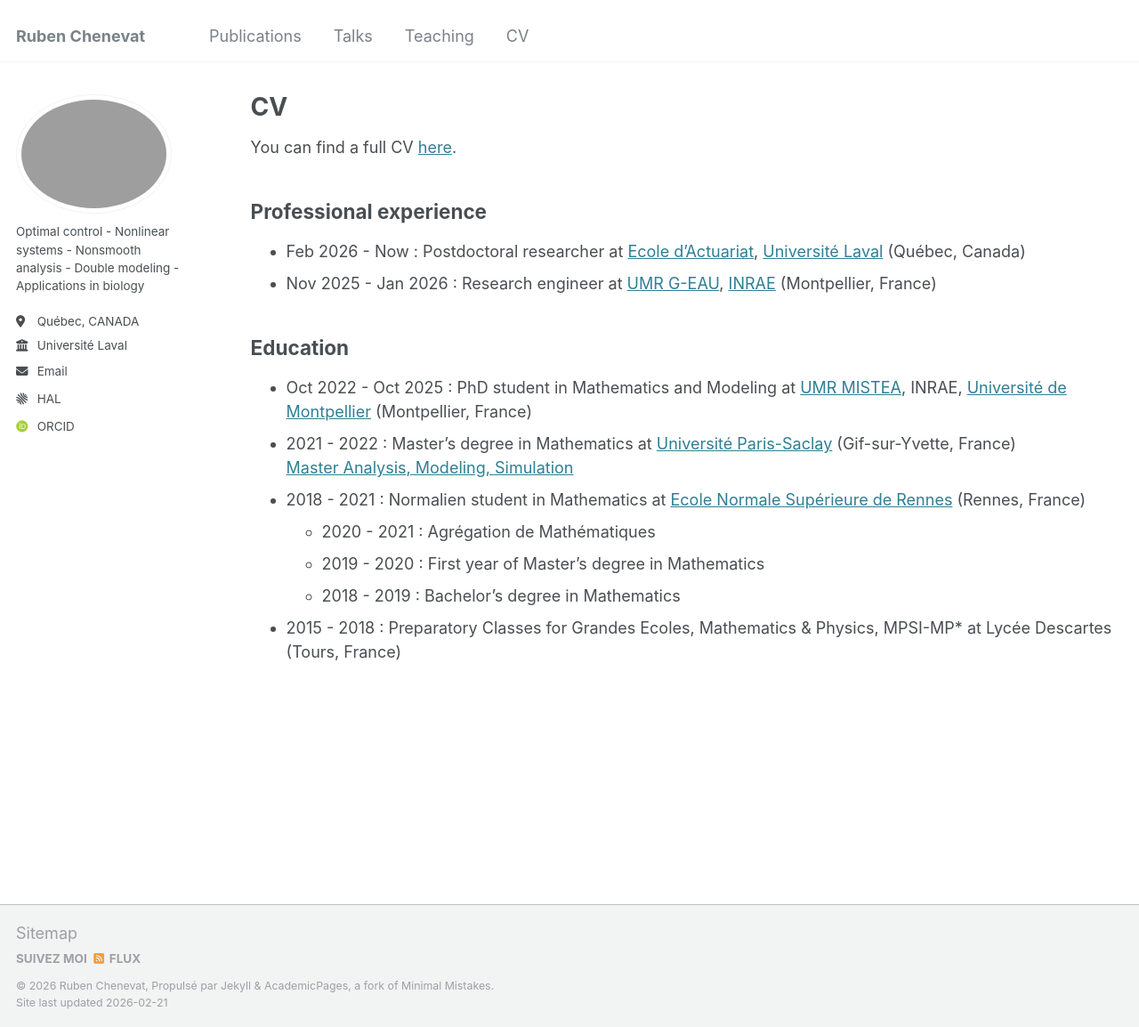
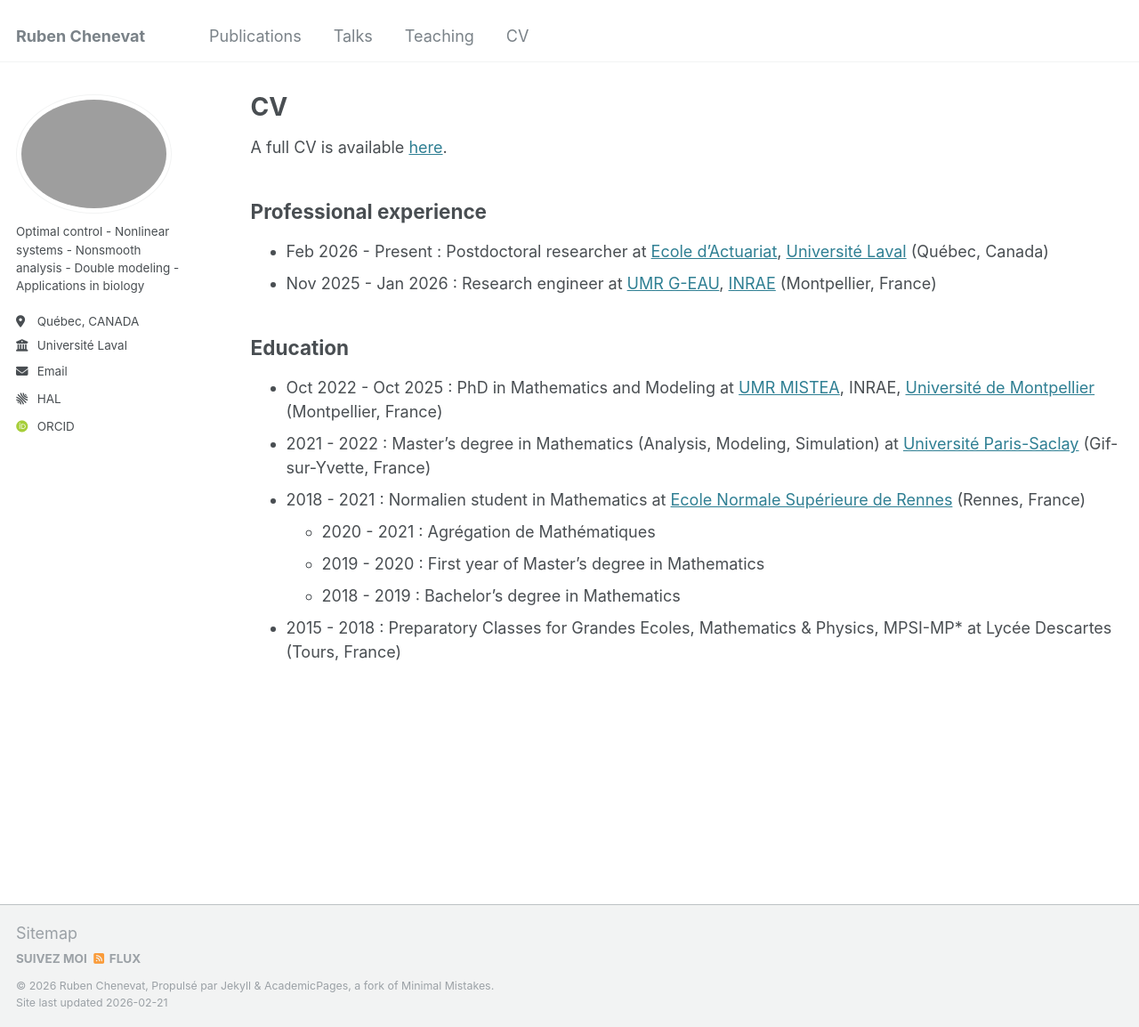
Before and after one commit to rubenchenevat/rubenchenevat.github.io, a Jekyll site: the page built from _pages/cv.md, in a window 1280 px wide and 1154 px high. Shown: the whole window at 89% size. Built offline with Jekyll 4.4.1, drawn with Linux system fonts in a browser that asks for light colours; some web fonts are replaced.

Commit message:
Update cv.md

```diff
--- a/_pages/cv.md
+++ b/_pages/cv.md
@@ -9,18 +9,17 @@ redirect_from:
 
 {% include base_path %}
 
-You can find a full CV [here](/files/CV_english.pdf){:target="_blank"}.
+A full CV is available [here](/files/CV_english.pdf){:target="_blank"}.
 
 ## Professional experience
 
-* Feb 2026 - Now : Postdoctoral researcher at [Ecole d'Actuariat](https://www.fsg.ulaval.ca/departements/ecole-dactuariat){:target="_blank"}, [Université Laval](https://www.ulaval.ca/){:target="_blank"} (Québec, Canada)
+* Feb 2026 - Present : Postdoctoral researcher at [Ecole d'Actuariat](https://www.fsg.ulaval.ca/departements/ecole-dactuariat){:target="_blank"}, [Université Laval](https://www.ulaval.ca/){:target="_blank"} (Québec, Canada)
 * Nov 2025 - Jan 2026 : Research engineer at [UMR G-EAU](https://g-eau.fr/index.php/en/umr-g-eau){:target="_blank"}, [INRAE](https://www.inrae.fr/en){:target="_blank"} (Montpellier, France)
 
 ## Education
 
-* Oct 2022 - Oct 2025 : PhD student in Mathematics and Modeling at [UMR MISTEA](https://eng-mistea.montpellier.hub.inrae.fr/){:target="_blank"}, INRAE, [Université de Montpellier](https://www.umontpellier.fr/en/){:target="_blank"} (Montpellier, France)
-* 2021 - 2022 : Master's degree in Mathematics at [Université Paris-Saclay](https://www.universite-paris-saclay.fr/en){:target="_blank"} (Gif-sur-Yvette, France)<br>
-  [Master Analysis, Modeling, Simulation](https://www.imo.universite-paris-saclay.fr/en/students/masters-programs/mathematics-and-applications/m2/analyse-modelisation-simulation/){:target="_blank"}
+* Oct 2022 - Oct 2025 : PhD in Mathematics and Modeling at [UMR MISTEA](https://eng-mistea.montpellier.hub.inrae.fr/){:target="_blank"}, INRAE, [Université de Montpellier](https://www.umontpellier.fr/en/){:target="_blank"} (Montpellier, France)
+* 2021 - 2022 : Master's degree in Mathematics (Analysis, Modeling, Simulation) at [Université Paris-Saclay](https://www.universite-paris-saclay.fr/en){:target="_blank"} (Gif-sur-Yvette, France)
 * 2018 - 2021 : Normalien student in Mathematics at [Ecole Normale Supérieure de Rennes](https://www.ens-rennes.fr/){:target="_blank"} (Rennes, France)
   * 2020 - 2021 : Agrégation de Mathématiques
   * 2019 - 2020 : First year of Master's degree in Mathematics
```
